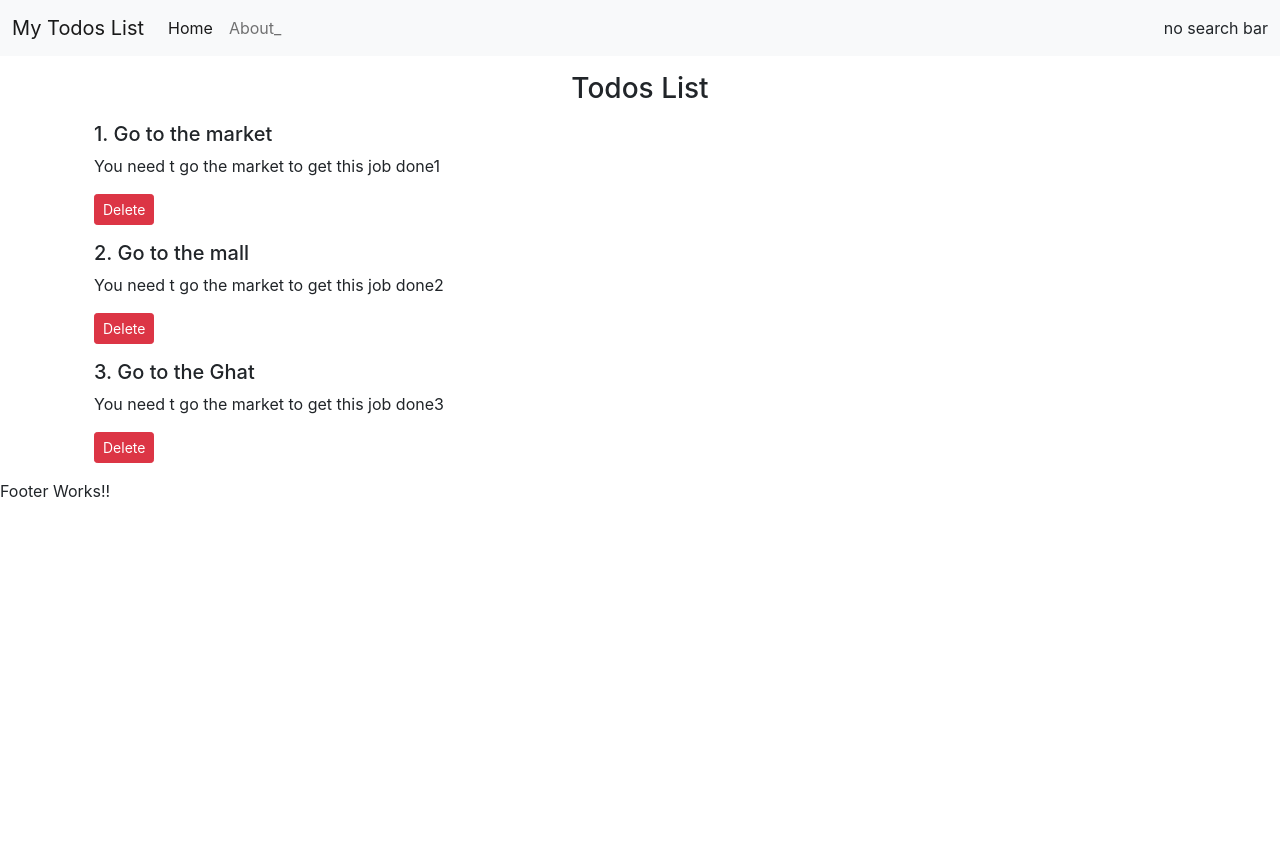
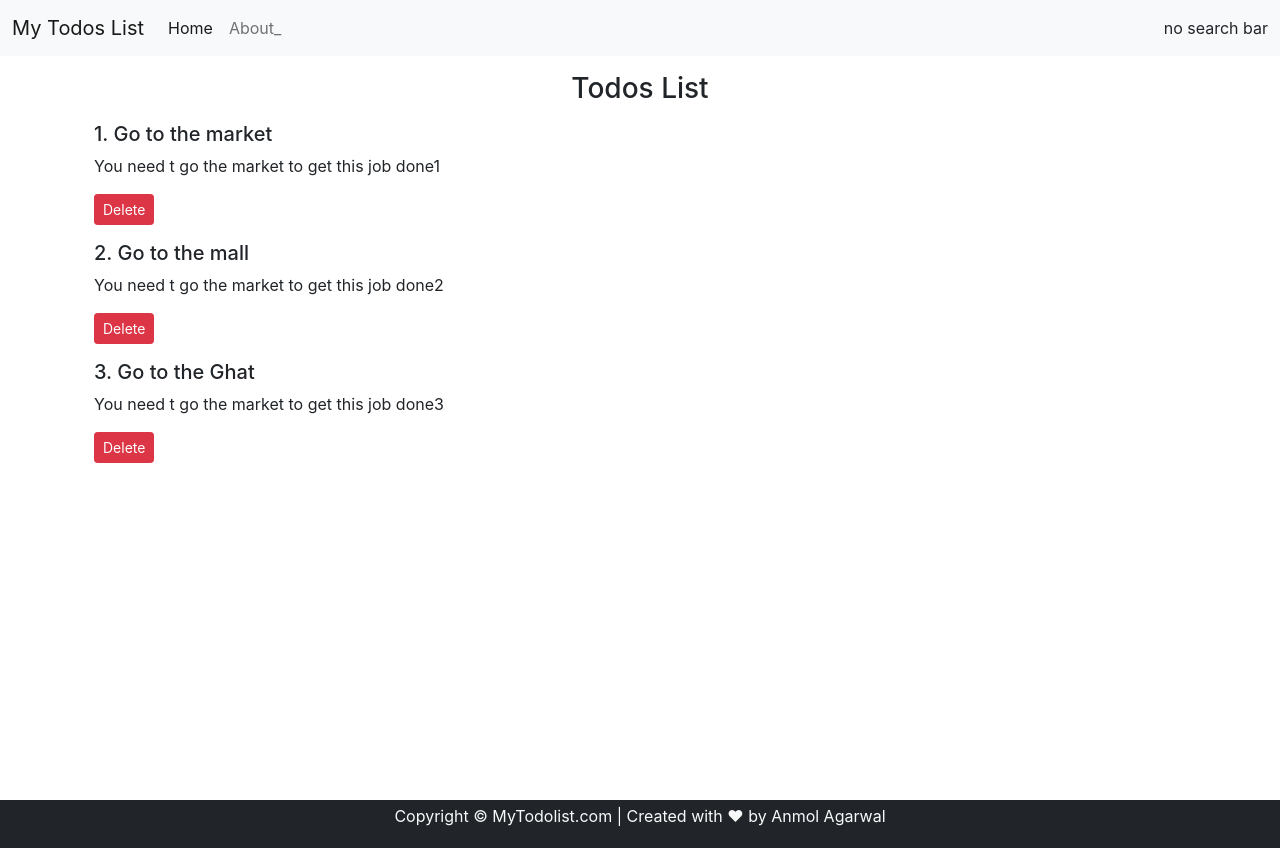
Before and after one commit to fineanmol/TodoList, a React (Create React App) app: page / in a window 1280 px wide. Before the commit the page ends 800 px from the top, so only its background shows below. Built offline with nearby package versions, Linux system fonts and the light colour scheme.

Commit message:
Delete Todo Works

```diff
--- a/src/App.js
+++ b/src/App.js
@@ -1,35 +1,39 @@
 import "./App.css";
 import Header from "./MyComponents/Header";
-import {Todos} from "./MyComponents/Todos";
-import {TodoItem} from "./MyComponents/TodoItem";
+import { Todos } from "./MyComponents/Todos";
+import { TodoItem } from "./MyComponents/TodoItem";
 import { Footer } from "./MyComponents/Footer";
+import { useState } from "react";
 
 function App() {
-  const onDelete=(todo)=>{
-console.log("I am on delete of todo",todo)
+  const onDelete = (todo) => {
+    console.log("I am on delete of todo", todo);
+    setTodos(todos.filter((e)=>{
+      return e!==todo;
+    }))
   }
- let todos =[
+  const [todos, setTodos] = useState([
     {
       sno: 1,
       title: "Go to the market",
-     desc: "You need t go the market to get this job done1"
+      desc: "You need t go the market to get this job done1",
     },
     {
       sno: 2,
       title: "Go to the mall",
-    desc: "You need t go the market to get this job done2"
+      desc: "You need t go the market to get this job done2",
     },
     {
       sno: 3,
       title: "Go to the Ghat",
-    desc: "You need t go the market to get this job done3"
-  }
- ]
+      desc: "You need t go the market to get this job done3",
+    },
+  ]);
   return (
     <>
-     <Header title="My Todos List" searchBar={false}/>
-     <Todos todos={todos} onDelete={onDelete}/>
-     <Footer/>
+      <Header title="My Todos List" searchBar={false} />
+      <Todos todos={todos} onDelete={onDelete} />
+      <Footer />
     </>
   );
 }
--- a/src/MyComponents/Footer.js
+++ b/src/MyComponents/Footer.js
@@ -1,9 +1,15 @@
 import React from 'react'
 
 export const Footer = () => {
+    let footerStyle={
+        position: "absolute",
+        top: "100vh",
+        width: "100%"
+    }
     return (
-        <div>
-            Footer Works!!
+        <div className="bg-dark text-light py-1" style={footerStyle}>
+            <p className="text-center"> Copyright &copy; MyTodolist.com | Created with ❤ by Anmol Agarwal</p>
+
         </div>
     )
 }
--- a/src/MyComponents/Todos.js
+++ b/src/MyComponents/Todos.js
@@ -5,10 +5,13 @@ export const Todos = (props) => {
     return (
         <div className="container">
             <h3 className="text-center my-3">Todos List</h3>
-            {props.todos.map((todo)=>{
-              return <TodoItem todo={todo} key={todo.sno} onDelete={props.onDelete}/>
+            {props.todos.length=== 0? "No Todos to display" :
+                props.todos.map((todo) => {
+                    return <TodoItem todo={todo} key={todo.sno} onDelete={props.onDelete} />
 
-            })}
+                })
+            }
+
 
 
         </div>
```
Also changed, not shown: src/MyComponents/AddTodo.js (added, +9 -0 lines). Lines whose indentation alone changed are shown as unchanged.
